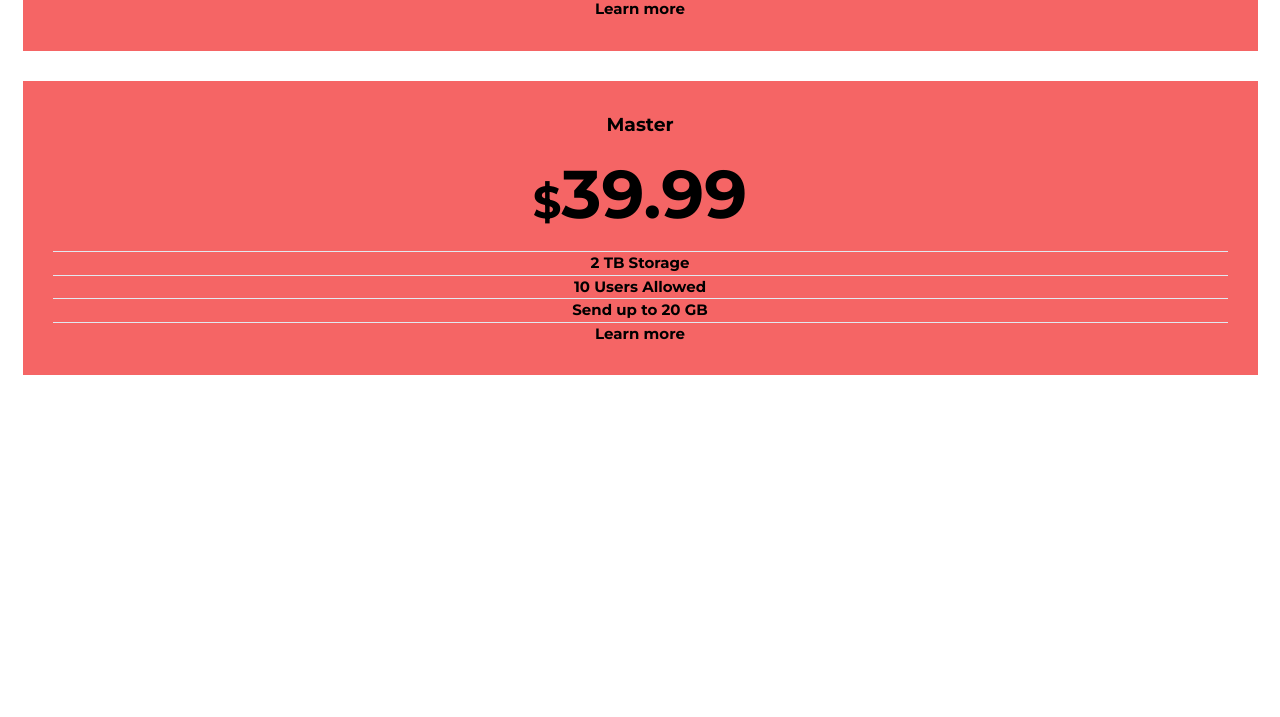
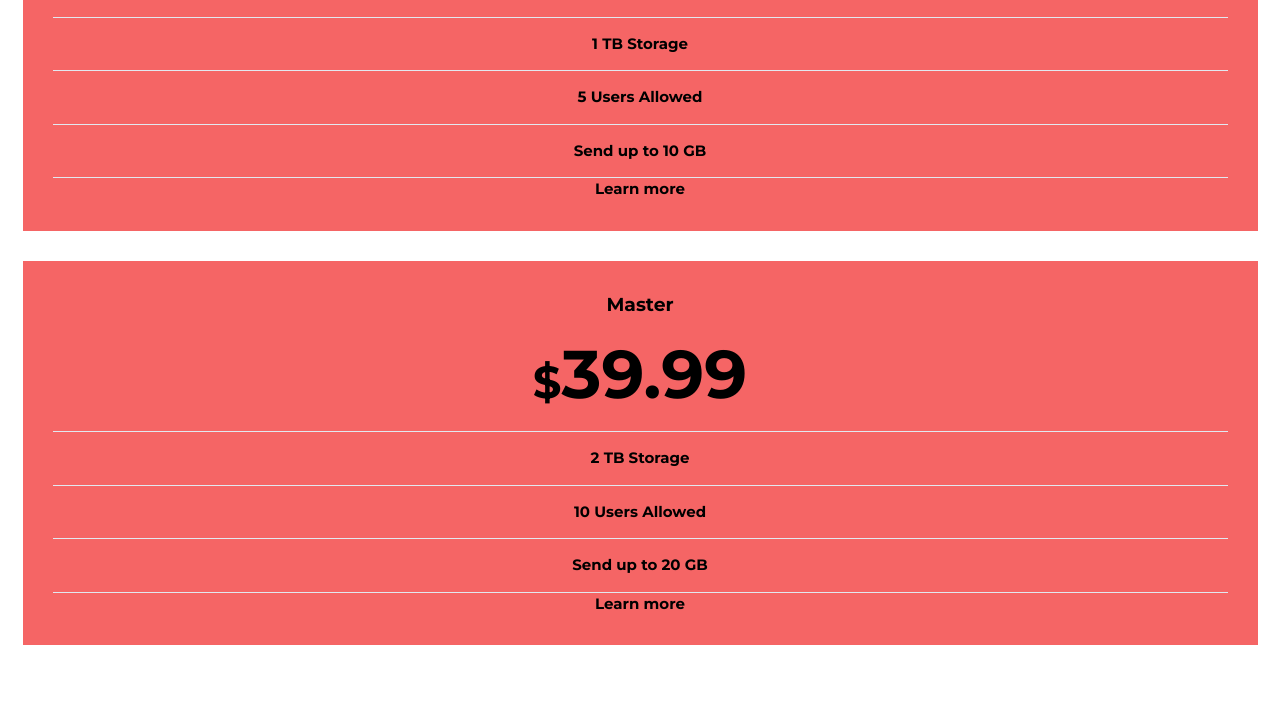
Before and after one commit to AlexKMarshall/pricing-component, a Gatsby site: page / in a window 1280 px wide. Shown: the part 831-1548 px from the top of the page. Before the commit the page ends 1281 px from the top, so only its background shows below. Built offline with nearby package versions, Linux system fonts and the light colour scheme; Gatsby itself is replaced by a stand-in of ours.

Commit message:
Space out pricing features

```diff
--- a/src/pages/index.js
+++ b/src/pages/index.js
@@ -75,9 +75,9 @@ const IndexPage = () => {
           {monthlyRate}
         </div>
         <ul className="border-t border-b divide-y">
-          <li>{storage} Storage</li>
-          <li>{users} Users Allowed</li>
-          <li>Send up to {transferLimit}</li>
+          <li className="py-4">{storage} Storage</li>
+          <li className="py-4">{users} Users Allowed</li>
+          <li className="py-4">Send up to {transferLimit}</li>
         </ul>
         <button>Learn more</button>
       </div>
```
